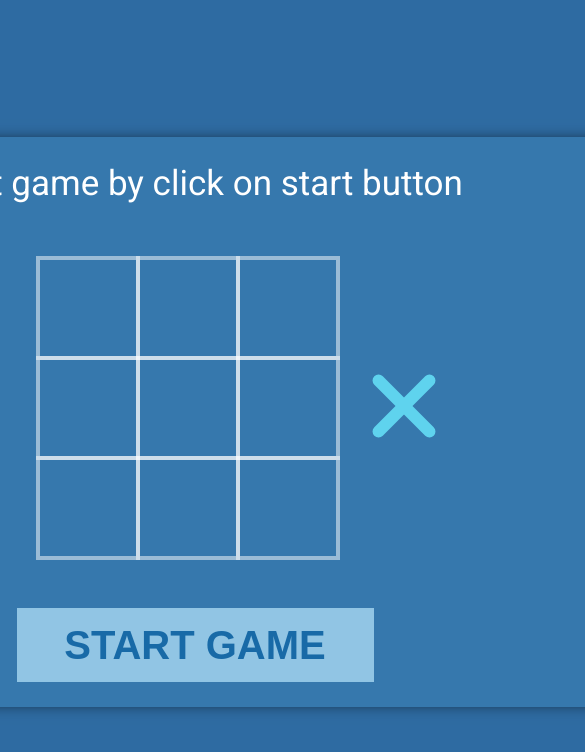
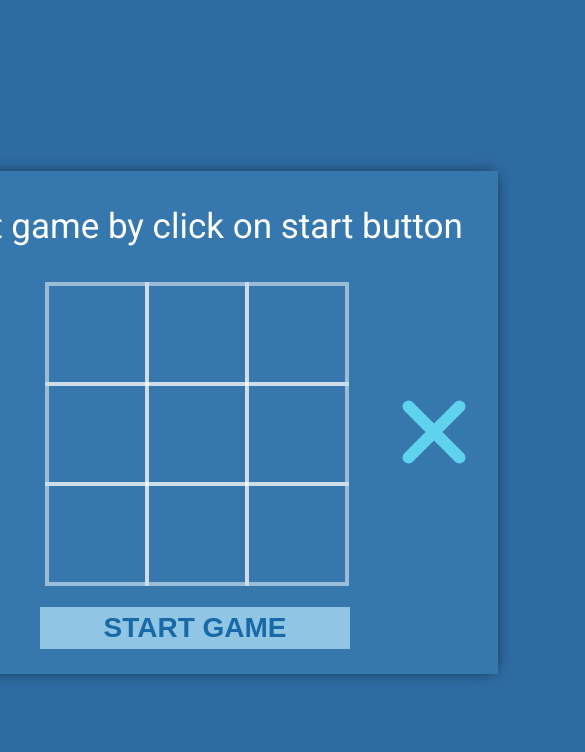
Before and after one commit to sergeigrachov/tictactoegame, an Angular app: page / in a window 390 px wide. Shown: the top 752 px of the page, 585 px wide, since content can reach past the window. Built offline with nearby package versions, Linux system fonts and the light colour scheme; what ngx-webstorage-service would draw is missing.

Commit message:
Add responsive

```diff
--- a/src/app/engine/engine.component.css
+++ b/src/app/engine/engine.component.css
@@ -1,5 +1,5 @@
 #game-area {
-    width: 1105px;
+    width: 1100px;
     height: 700px;
     display: flex;
     flex-wrap: wrap;
@@ -16,6 +16,7 @@
     display: flex;
     align-items: center;
     justify-content: center;
+    padding: 35px 0;
 }
 
 .field-area {
@@ -43,6 +44,7 @@ header {
     padding: 0 25px;
     display: flex;
     flex-wrap: wrap;
+    justify-content: center;
 }
 
 .col:first-of-type {
@@ -109,6 +111,8 @@ header {
 }
 #icon-cross {
     position: relative;
+    width: 78px;
+    height: 78px;
 }
 .active-X::ng-deep div::after,
 .active-X::ng-deep div::before,
@@ -156,8 +160,8 @@ button {
     border: none;
     text-transform: uppercase;
     font-size: 40px;
-    line-height: 20px;
-    max-width: 357px;
+    line-height: 40px;
+    max-width: 350px;
     -webkit-transition: all 300ms ease;
     -ms-transition: all 300ms ease;
     transition: all 300ms ease;
@@ -232,4 +236,22 @@ button:hover {
         height: 142px;
         top: -23px;
     }
+    button {
+        max-width: 310px;
+        font-size: 28px;
+    }
 }
+@media screen and (max-width: 1280px) {
+    #game-area {
+        width: auto;
+        margin: 0 20px;
+    }
+}
+@media screen and (max-width: 768px) {
+    #game-area {
+        height: auto;
+    }
+    .field-area .col {
+        width: auto;
+    }
+}
```
